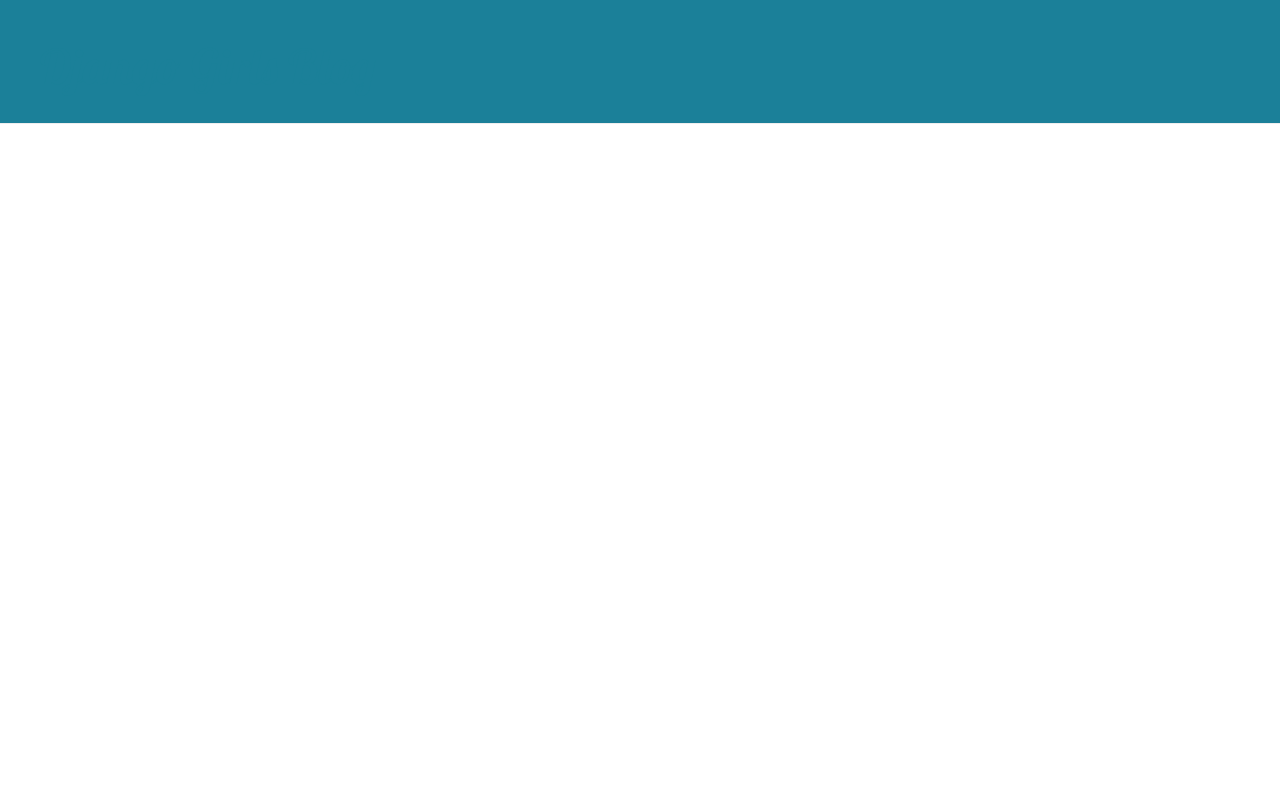
After one commit to gerrykou/my-first-blog, a Django app: template blog/templates/blog/base.html in a window 1280 px wide. The commit adds this page. Run offline with Django 3.2, Linux system fonts and the light colour scheme; the template is opened without the code that fills it, so the values that code supplies are empty; some libraries are stand-ins or nearby versions.

Commit message:
css working

```diff
--- a/blog/static/css/blog.css
+++ b/blog/static/css/blog.css
@@ -1,7 +1,46 @@
-h1 a, h2 a {
-    color: #C25100;
-    font-family: 'Lobster';
+.page-header {
+    background: #1b8099;
+    margin-top: 0;
+    padding: 20px 20px 20px 40px;
 }
-body {
-    padding-left: 15px;
+
+.page-header h1, .page-header h1 a, .page-header h1 a:visited, .page-header h1 a:active {
+    color: #1b8099;
+    font-size: 36pt;
+    text-decoration: none;
 }
+
+.content {
+    margin-left: 40px;
+}
+
+h1, h2, h3, h4 {
+    font-family: 'Lobster', cursive;
+}
+
+.date {
+    color: #828282;
+}
+
+.save {
+    float: right;
+}
+
+.post-form textarea, .post-form input {
+    width: 100%;
+}
+
+.top-menu, .top-menu:hover, .top-menu:visited {
+    color: #ffffff;
+    float: right;
+    font-size: 26pt;
+    margin-right: 20px;
+}
+
+.post {
+    margin-bottom: 70px;
+}
+
+.post h2 a, .post h2 a:visited {
+    color: #000000;
+}
--- /dev/null
+++ b/blog/templates/blog/base.html
@@ -0,0 +1,23 @@
+{% load static %}
+<html>
+    <head>
+        <title>Django Girls blog</title>
+        <link rel="stylesheet" href="//maxcdn.bootstrapcdn.com/bootstrap/3.2.0/css/bootstrap.min.css">
+        <link rel="stylesheet" href="//maxcdn.bootstrapcdn.com/bootstrap/3.2.0/css/bootstrap-theme.min.css">
+        <link href='//fonts.googleapis.com/css?family=Lobster&subset=latin,latin-ext' rel='stylesheet' type='text/css'>
+        <link rel="stylesheet" href="{% static 'css/blog.css' %}">
+    </head>
+    <body>
+        <div class="page-header">
+            <h1><a href="/">Django Girls Blog</a></h1>
+        </div>
+        <div class="content container">
+            <div class="row">
+                <div class="col-md-8">
+                {% block content %}
+                {% endblock %}
+                </div>
+            </div>
+        </div>
+    </body>
+</html>
```
Also changed, not shown: blog/templates/blog/post_list.html (+18 -8 lines), mysite/settings.py (line endings or trailing spaces).
